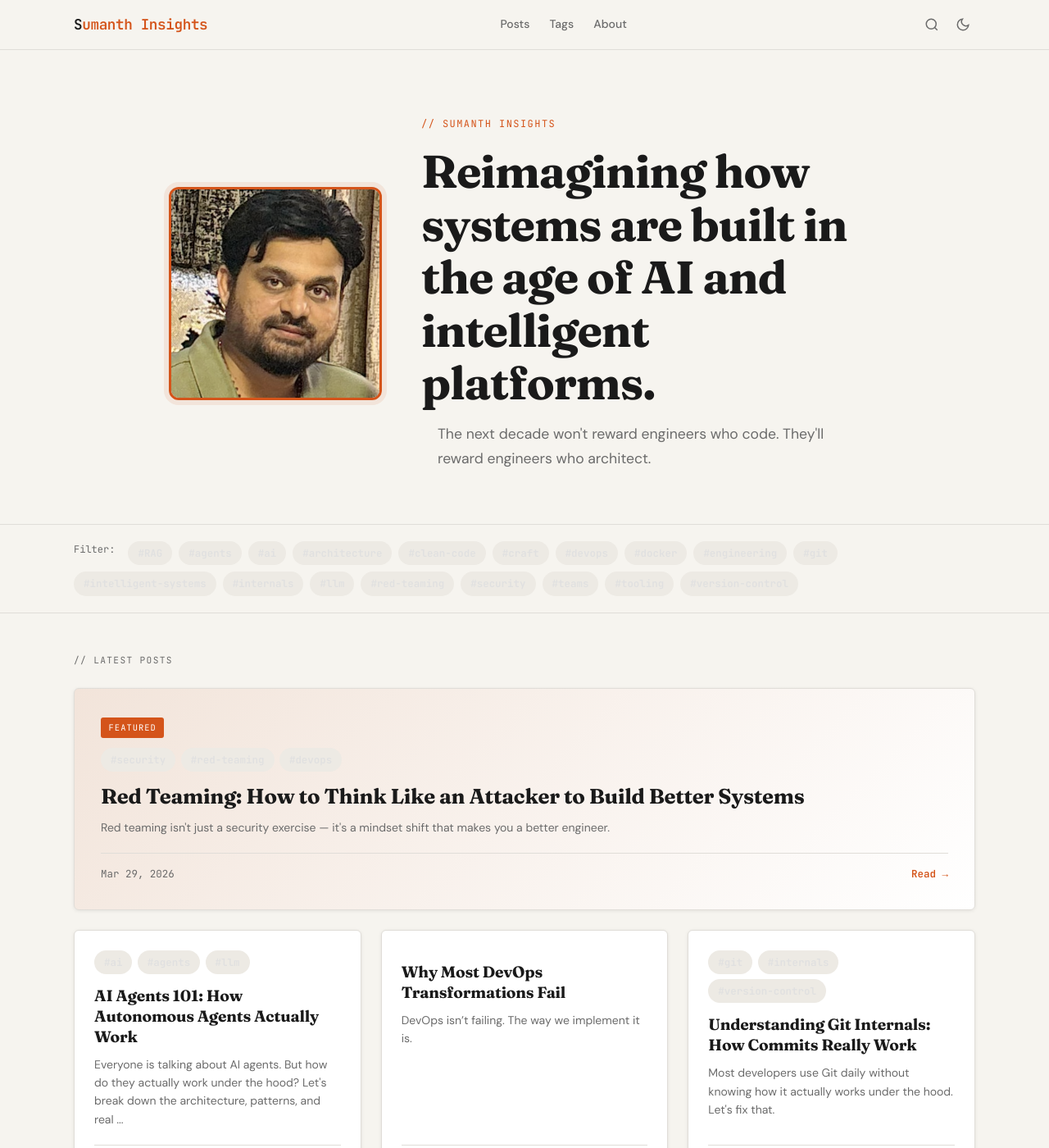
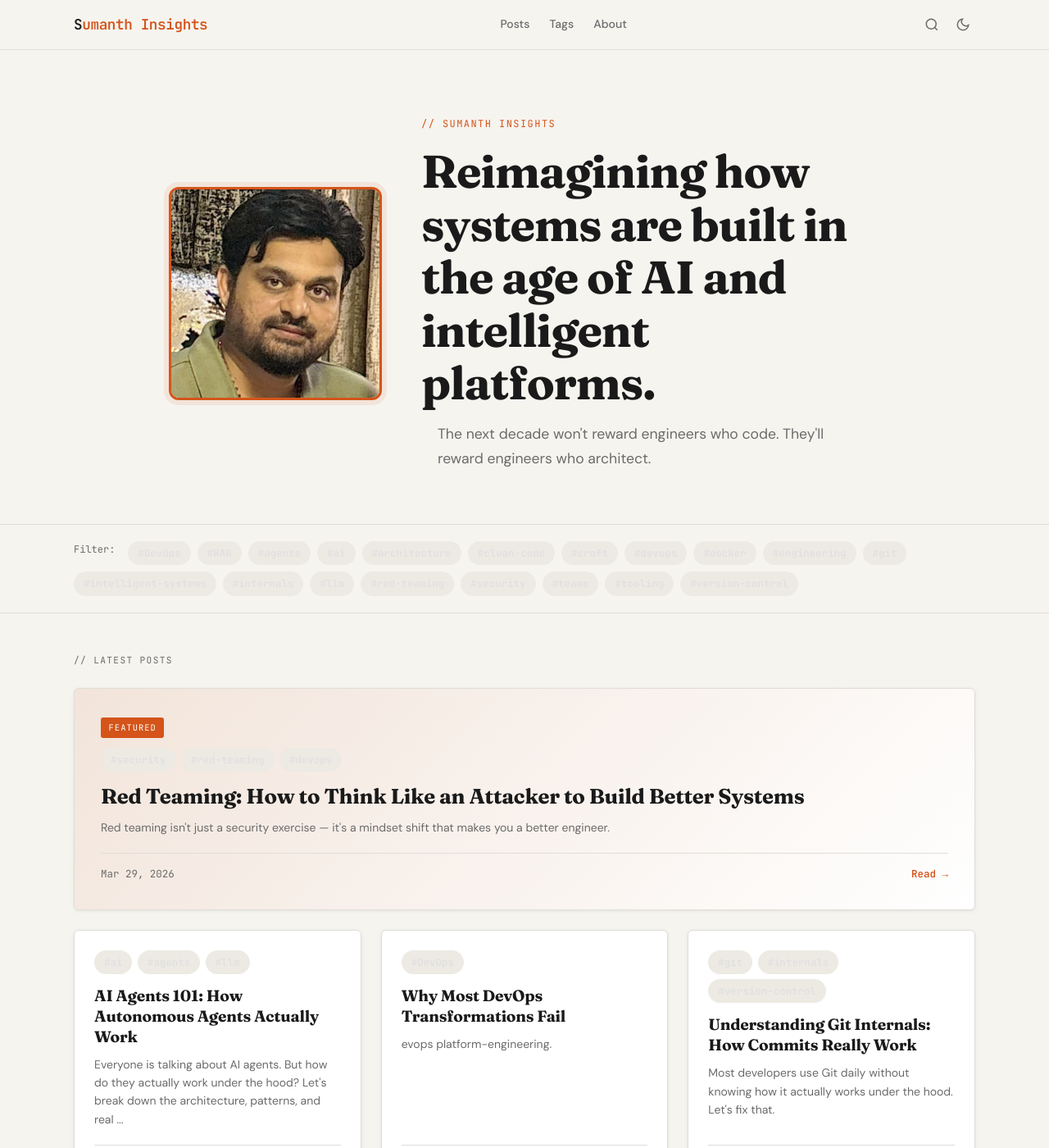
Before and after one commit to sumanthrb/insights, a Jekyll site: the page built from index.html, in a window 1280 px wide and 1400 px high. Shown: the whole window at 82% size. Built offline with Jekyll 4.4.1, drawn with Linux system fonts in a browser that asks for light colours.

Commit message:
Fix tags and excerpt in DevOps transformation post
Updated tags and excerpt in the DevOps post.

```diff
--- a/_posts/2025-05-18-DevOps-Tranf.md
+++ b/_posts/2025-05-18-DevOps-Tranf.md
@@ -2,7 +2,9 @@
 layout: post
 title: "Why Most DevOps Transformations Fail"
 date: 2025-05-18
-categories: devops platform-engineering
+tags: [DevOps ]
+excerpt: "evops platform-engineering."
+
 ---
 
 > DevOps isn’t failing.
```
